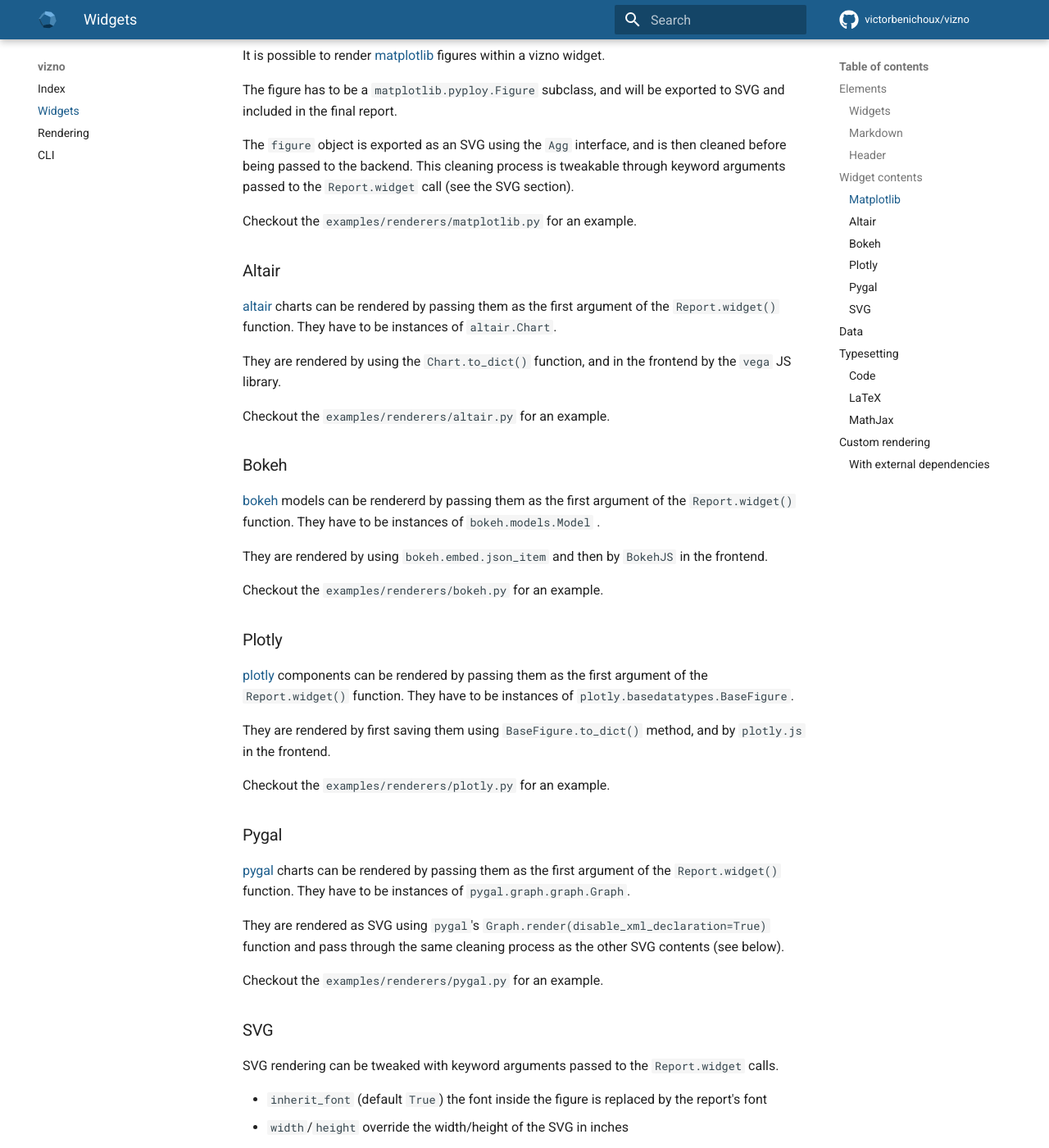
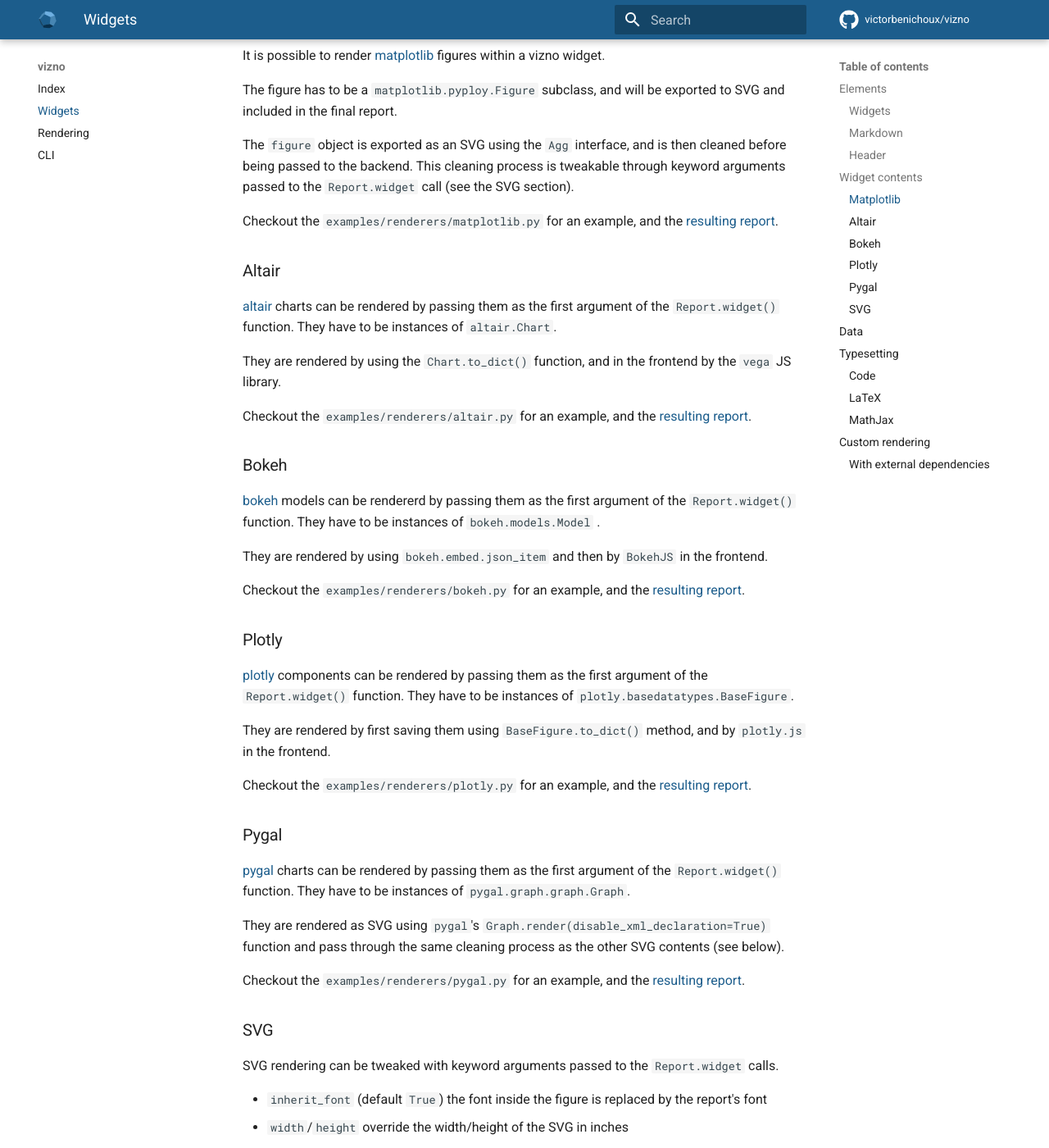
Before and after one commit to victorbenichoux/vizno, an MkDocs documentation site: the page built from docs/renderers.md, in a window 1280 px wide and 1400 px high, scrolled down 1394 px. Shown: the whole window at 82% size. Built offline with MkDocs 1.6.1 and Material for MkDocs 9.7.7, drawn with Linux system fonts in a browser that asks for light colours; comment, search, counter and statistics services are not loaded; some of the changed text lies outside the part shown.

Commit message:
docs: link to the example reports from the documentation

````diff
--- a/docs/renderers.md
+++ b/docs/renderers.md
@@ -59,7 +59,7 @@ The figure has to be a `matplotlib.pyploy.Figure` subclass, and will be exported
 
 The `figure` object is exported as an SVG using the `Agg` interface, and is then cleaned before being passed to the backend. This cleaning process is tweakable through keyword arguments passed to the `Report.widget` call (see the SVG section).
 
-Checkout the `examples/renderers/matplotlib.py` for an example.
+Checkout the `examples/renderers/matplotlib.py` for an example, and the [resulting report](./examples/matplotlib.html).
 
 ### Altair
 
@@ -67,7 +67,7 @@ Checkout the `examples/renderers/matplotlib.py` for an example.
 
 They are rendered by using the `Chart.to_dict()` function, and in the frontend by the `vega` JS library.
 
-Checkout the `examples/renderers/altair.py` for an example.
+Checkout the `examples/renderers/altair.py` for an example, and the [resulting report](./examples/altair.html).
 
 ### Bokeh
 
@@ -75,7 +75,7 @@ Checkout the `examples/renderers/altair.py` for an example.
 
 They are rendered by using `bokeh.embed.json_item` and then by `BokehJS` in the frontend.
 
-Checkout the `examples/renderers/bokeh.py` for an example.
+Checkout the `examples/renderers/bokeh.py` for an example, and the [resulting report](./examples/bokeh.html).
 
 ### Plotly
 
@@ -83,7 +83,7 @@ Checkout the `examples/renderers/bokeh.py` for an example.
 
 They are rendered by first saving them using `BaseFigure.to_dict()` method, and by `plotly.js` in the frontend.
 
-Checkout the `examples/renderers/plotly.py` for an example.
+Checkout the `examples/renderers/plotly.py` for an example, and the [resulting report](./examples/plotly.html).
 
 ### Pygal
 
@@ -91,7 +91,8 @@ Checkout the `examples/renderers/plotly.py` for an example.
 
 They are rendered as SVG using `pygal`'s `Graph.render(disable_xml_declaration=True)` function and pass through the same cleaning process as the other SVG contents (see below).
 
-Checkout the `examples/renderers/pygal.py` for an example.
+Checkout the `examples/renderers/pygal.py` for an example, and the [resulting report](./examples/pygal.html).
+
 
 ### SVG
 
@@ -105,7 +106,8 @@ SVG rendering can be tweaked with keyword arguments passed to the `Report.widget
 
 It also supports displaying large [pandas]() dataframes as tables (using [tabulator](http://tabulator.info/)).
 
-Checkout the `examples/renderers/table.py` for an example.
+Checkout the `examples/renderers/table.py` for an example, and the [resulting report](./examples/table.html).
+
 
 ## Typesetting
 
@@ -126,19 +128,20 @@ do_something("ok)
 )
 ```
 
-Checkout the `examples/renderers/code.py` for an example.
+Checkout the `examples/renderers/code.py` for an example, and the [resulting report](./examples/code.html).
+
 
 ### LaTeX
 
 It is possible to render full LaTeX documents by passing a `LatexContent(text=...)` object to a widget. It will be rendered with [latex.js](https://latex.js.org/).
 
-Checkout the `examples/renderers/latex.py` for an example.
+Checkout the `examples/renderers/latex.py` for an example, and the [resulting report](./examples/latex.html).
 
 ### MathJax
 
 It is possible to render full MathJax documents by passing a `MathJaxContent(text=...)` object to a widget. It will be rendered with [mathjax](https://www.mathjax.org/).
 
-Checkout the `examples/renderers/mathjax.py` for an example.
+Checkout the `examples/renderers/mathjax.py` for an example, and the [resulting report](./examples/mathjax.html).
 
 ## Custom rendering
 
````
Also changed, not shown: docs/index.md (+10 -0 lines).
